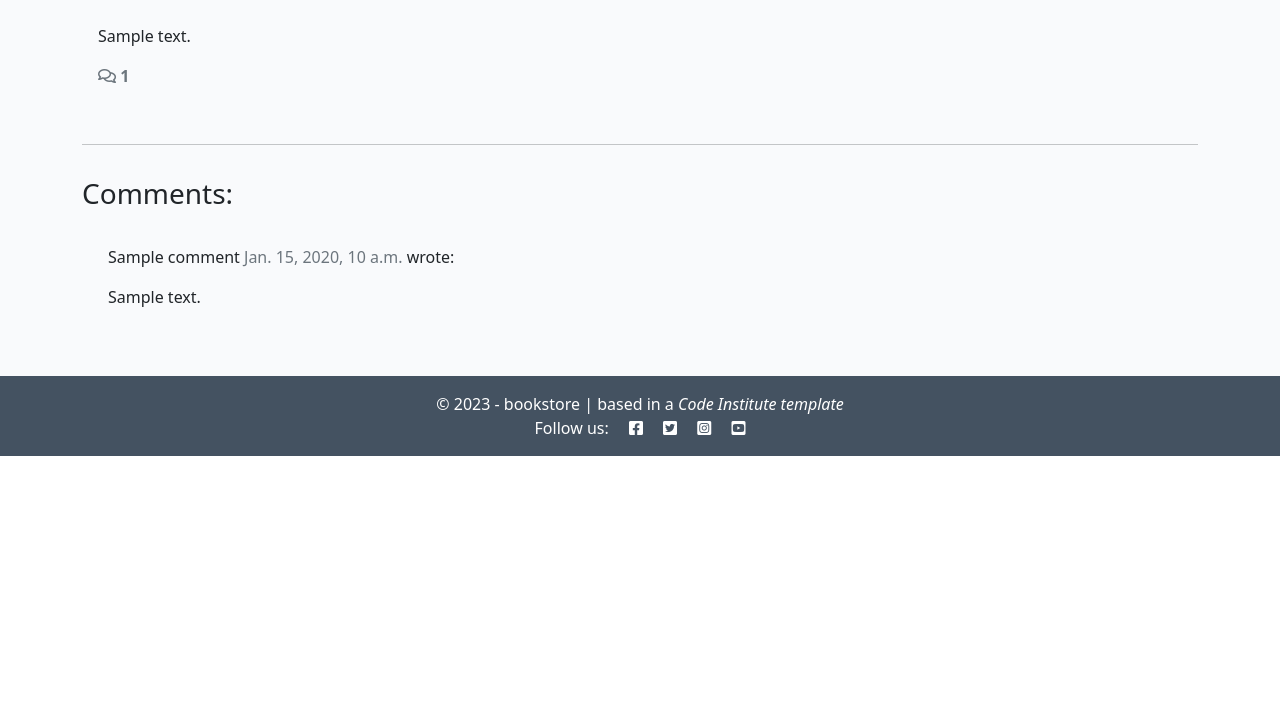
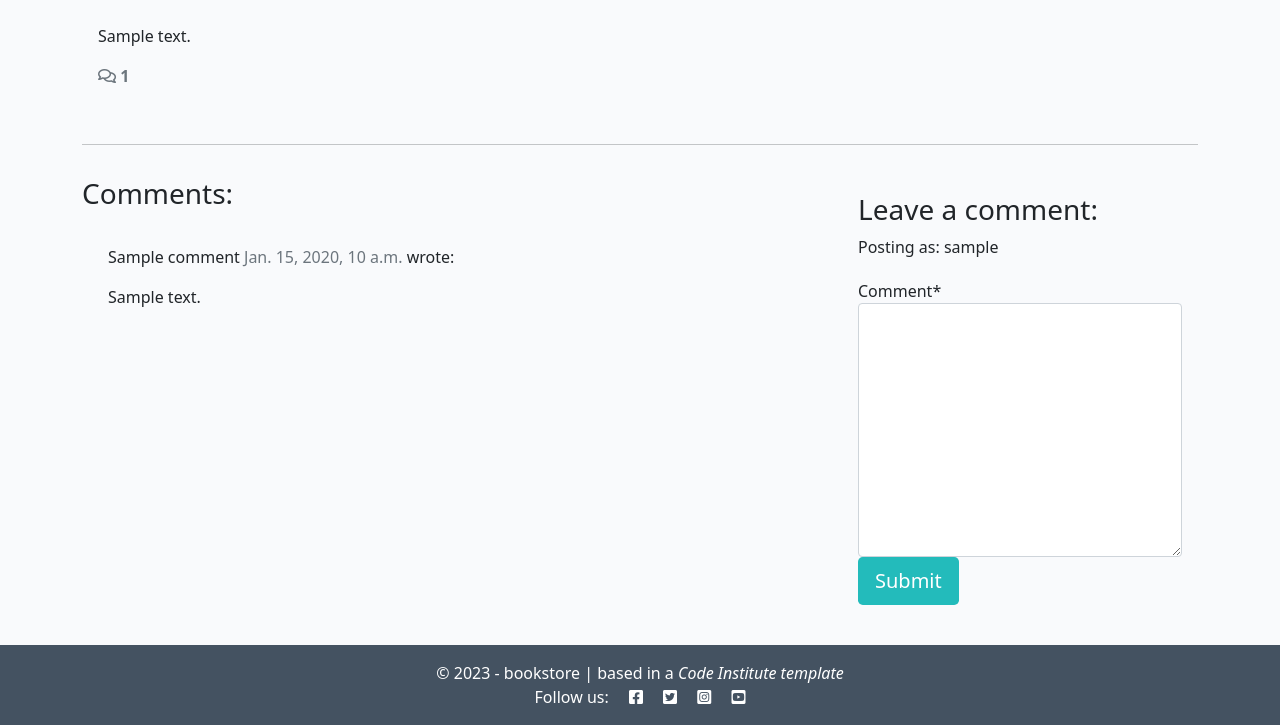
Before and after one commit to patchamama/Bookstore-loans, a Django app: a page that uses templates/book_detail.html in a window 1280 px wide. Shown: the part 344-1069 px from the top of the page. Before the commit the page ends 800 px from the top, so only its background shows below. Run offline with Django 3.2, Linux system fonts and the light colour scheme; a user stored in the database is signed in; tables that the repository leaves empty hold one stand-in row (values such as "Sample post"); some libraries are stand-ins or nearby versions.

Commit message:
+ Comments options to add

```diff
--- a/bookstore/settings.py
+++ b/bookstore/settings.py
@@ -50,6 +50,7 @@ INSTALLED_APPS = [
     'django.contrib.staticfiles',
     'cloudinary',
     'django_summernote',
+    'crispy_forms',
     'loans',
 ]
 
@@ -57,6 +58,8 @@ SITE_ID = 1
 
 LOGIN_REDIRECT_URL = '/'
 LOGOUT_REDIRECT_URL = '/'
+
+CRISPY_TEMPLATE_PACK = "bootstrap4"
 
 MIDDLEWARE = [
     'django.middleware.security.SecurityMiddleware',
--- a/loans/admin.py
+++ b/loans/admin.py
@@ -17,7 +17,7 @@ class CommentAdmin(admin.ModelAdmin):
     list_display = ('name', 'comment', 'book', 'created_on', 'approved')
     search_fields = ['name', 'email', 'comment']
     list_filter = ('created_on', 'approved')
-    action = ['approve_comments']
+    actions = ['approve_comments']
 
     def approve_comments(self, request, queryset):
         queryset.update(approved=True)
--- /dev/null
+++ b/loans/forms.py
@@ -0,0 +1,8 @@
+from .models import Comment
+from django import forms
+
+
+class CommentForm(forms.ModelForm):
+    class Meta:
+        model = Comment
+        fields = ('comment',)
--- a/loans/views.py
+++ b/loans/views.py
@@ -1,6 +1,7 @@
 from django.shortcuts import render, get_object_or_404
 from django.views import generic, View
 from .models import Book
+from .forms import CommentForm
 
 
 class BookList(generic.ListView):
@@ -22,6 +23,35 @@ class BookDetail(View):
             "book_detail.html",
             {
                 "book": book,
-                "comments": comments
+                "comments": comments,
+                "commented": False,
+                "comment_form": CommentForm()
             },
         )
+
+    def post(self, request, slug, *args, **kwargs):
+        queryset = Book.objects
+        book = get_object_or_404(queryset, slug=slug)
+        comments = book.book_comments.filter(approved=True).order_by("-created_on")
+
+        comment_form = CommentForm(data=request.POST)
+        if comment_form.is_valid():
+            comment_form.instance.email = request.user.email
+            comment_form.instance.name = request.user.username
+            comment = comment_form.save(commit=False)
+            comment.book = book
+            comment.save()
+        else:
+            comment_form = CommentForm()
+
+
+        return render(
+            request,
+            "book_detail.html",
+            {
+                "book": book,
+                "comments": comments,
+                "commented": True,
+                "comment_form": CommentForm()
+            },
+        )
--- a/requirements.txt
+++ b/requirements.txt
@@ -4,6 +4,7 @@ dj-database-url==0.5.0
 dj3-cloudinary-storage==0.0.6
 Django==3.2.19
 django-allauth==0.54.0
+django-crispy-forms==1.14.0
 django-summernote==0.8.20.0
 gunicorn==20.1.0
 oauthlib==3.2.2
--- a/templates/book_detail.html
+++ b/templates/book_detail.html
@@ -1,4 +1,6 @@
 {% extends 'base.html' %} {% block content %}
+
+{% load crispy_forms_tags %}
 
 <div class="masthead">
     <div class="container">
@@ -72,6 +74,21 @@
         <div class="col-md-4 card mb-4  mt-3 ">
             <div class="card-body">
                 <!-- For later -->
+                {% if commented %}
+                <div class="alert alert-success" role="alert">
+                    Your comment is awaiting approval
+                </div>
+                {% else %}
+                {% if user.is_authenticated %}
+                <h3>Leave a comment:</h3>
+                <p>Posting as: {{ user.username }}</p>
+                <form method="post" style="margin-top: 1.3em;">
+                    {{ comment_form | crispy }}
+                    {% csrf_token %}
+                    <button type="submit" class="btn btn-signup btn-lg">Submit</button>
+                </form>
+                {% endif %}
+                {% endif %}
             </div>
         </div>
     </div>
```
